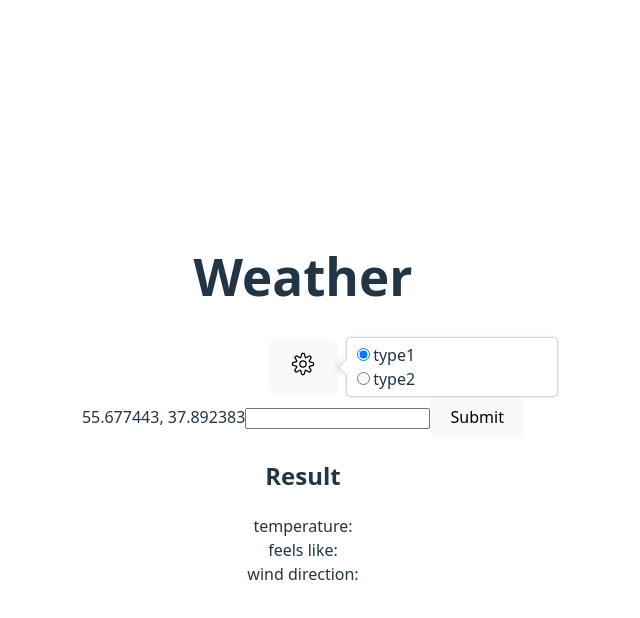
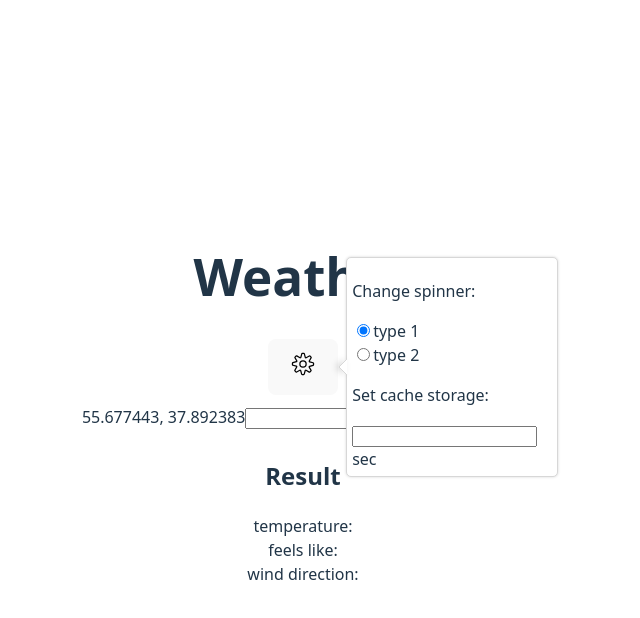
Before and after one commit to Gafafafa25/yaWeatherReact, a React (Vite) app: page / in a window 1280 px wide. Both pictures are taken after a click on the button 639 px from the left and 366 px from the top of the page. Shown: the top 618 px of the page, without its empty margins (337-977 px from the left). Built offline with nearby package versions, Linux system fonts and the light colour scheme.

Commit message:
add time 2

```diff
--- a/src/App.jsx
+++ b/src/App.jsx
@@ -17,10 +17,13 @@ function App() {
     const [spinnerType, setSpinnerType] = useState(1)
     const [isOpen, setIsOpen] = useState(false)
     const [selectedOption, setSelectedOption] = useState("type1")
+    const [cacheTime, setCacheTime] = useState(15)
+    const [spinnerText, setSpinnerText] = useState("")
 
     const getWeatherFromAPI = async () => {
         setErrorMessage("")
-        // setSpinnerType(1)
+        setSpinnerText("")
+
         const coordsRegex = /^-?\d+(\.\d+)?\s*,\s*-?\d+(\.\d+)?$/
         if (!coords.trim().match(coordsRegex)) {
             setErrorMessage("Invalid coords format")
@@ -46,7 +49,8 @@ function App() {
         if (resultDataDBByDestination.length === 1) {
             const diffTime = Math.floor(Date.now() / 1000) - resultDataDBByDestination[0].time
             console.log("diffTime = ", diffTime)
-            if (diffTime < 15) {
+            if (diffTime < cacheTime) {
+                setSpinnerText("Loading data from Cache")
                 setIsLoading(true)
                 const weatherInfo = {
                     temperature: resultDataDBByDestination[0].temperature,
@@ -54,16 +58,18 @@ function App() {
                     wind_direction: resultDataDBByDestination[0].wind_direction
                 }
                 setWeatherData(weatherInfo)
-                setTimeout(() => setIsLoading(false), 4000);
+                setTimeout(() => setIsLoading(false), 1000);
                 console.log("data from cache")
                 return
             }
+            //todo: isRemoved = true send to db ?
         }
 
         console.log("after if")
 
         setIsLoading(true)
-        setTimeout(() => setIsLoading(false), 4000);
+        setSpinnerText("Receiving data from API")
+        setTimeout(() => setIsLoading(false), 1000);
 
 
         const response = await fetch(`/getWeather`, {
@@ -87,6 +93,7 @@ function App() {
         setIsLoading(false)
         setSpinnerType(2)
         setIsLoading(true)
+        setSpinnerText("Saving data")
 
         //update db with data
         const responseUpdateCacheData = await fetch('/updateCacheData', {
@@ -122,6 +129,7 @@ function App() {
                 {/*{isOpen && (*/}
                 <div>
                     <form>
+                        <p>Change spinner:</p>
                         <div>
                             <input type="radio" id="type1" value="type1" name="radioBtn"
                                    checked={selectedOption === "type1"} onChange={(e) => {
@@ -131,7 +139,7 @@ function App() {
 
                             }}
                             />
-                            <label htmlFor="type1">type1</label>
+                            <label htmlFor="type1">type 1</label>
                         </div>
                         <div>
                             <input type="radio" id="type2" value="type2" name="radioBtn"
@@ -141,9 +149,17 @@ function App() {
                                 setIsOpen(false);
                             }}
                             />
-                            <label htmlFor="type2">type2</label>
+                            <label htmlFor="type2">type 2</label>
+                        </div>
+                        <div>
+                            <p>Set cache storage: </p>
+                            <input type="text" id="cacheStorage" name="cacheStorage" onChange={(e) => {
+                                setCacheTime(e.target.value)
+                            }}/>
+                            <label htmlFor="cacheStorage"> sec</label>
                         </div>
                     </form>
+
                     {/*<button type="button" onClick={() => setIsOpen(false)}>ok</button>*/}
 
                 </div>
@@ -157,6 +173,7 @@ function App() {
                 <button type="submit" disabled={isLoading}>Submit</button>
             </form>
             <div>
+                <p>{spinnerText}</p>
                 {isLoading && spinnerType === 1 && (
                     <Spinner/>
                 )}
```
Also changed, not shown: 1 other file (tests, documents, lock files or other folders).
